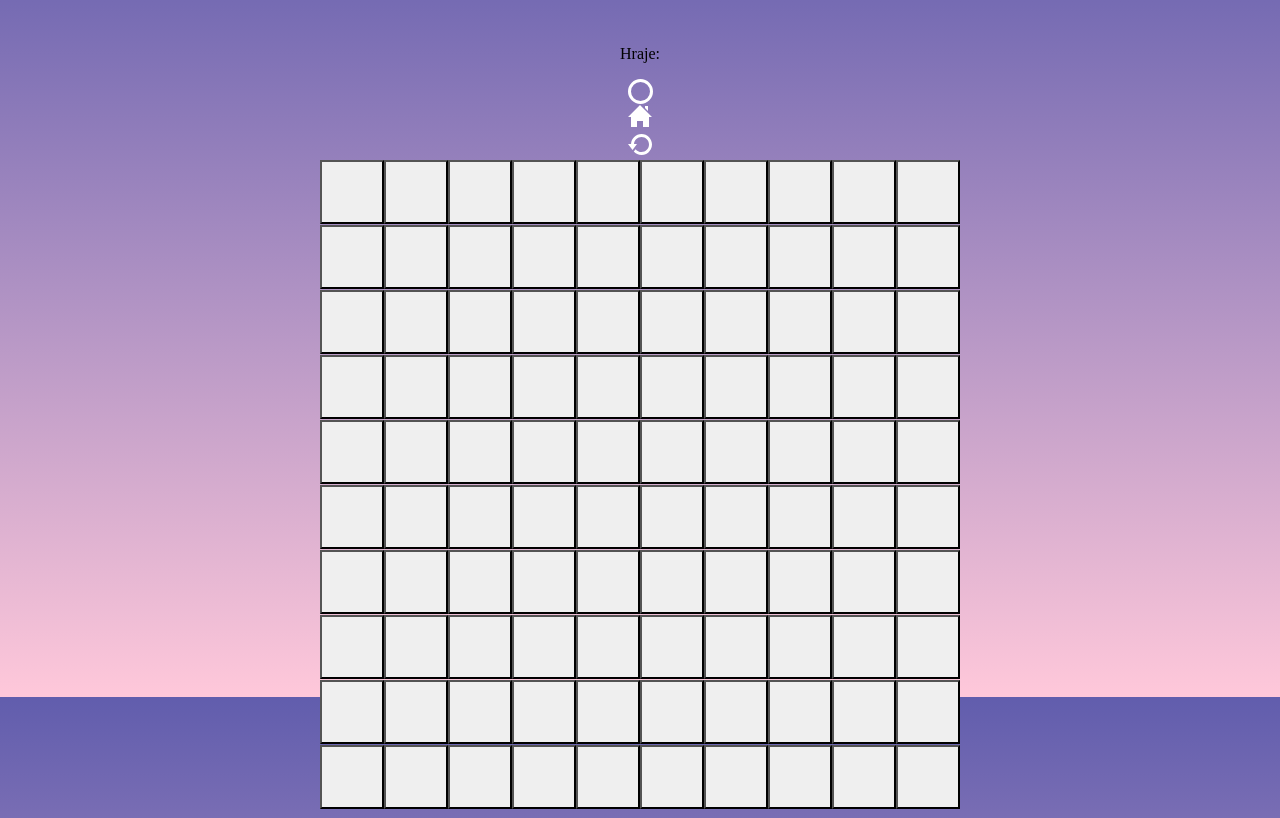
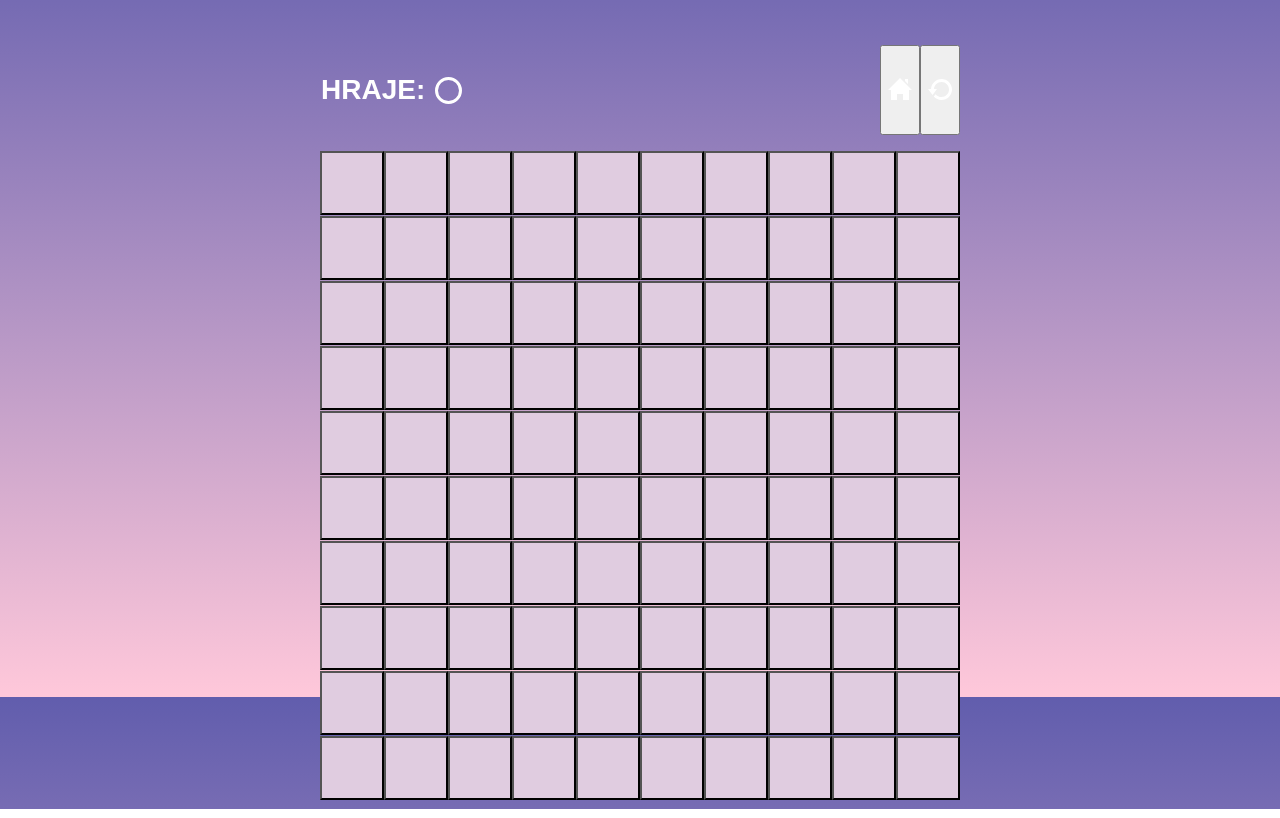
Before and after one commit to Maree13/piskvorky, a plain HTML site: page hra.html in a window 1280 px wide. Shown: the part 103-921 px from the top of the page. Drawn offline with Linux system fonts and the light colour scheme.

Commit message:
added styles to page hra.html

```diff
--- a/hra.html
+++ b/hra.html
@@ -12,22 +12,29 @@
     />
     <title>Hra</title>
 </head>
+
 <body class="body body__game">
+
   <h1 class="title title__game">Piškvorky</h1>
 
-<p>Hraje:</p>
-<div class="buttom__circle"></div>
-
+  <menu class="menu__container">
+      <button class="button__player">
+          <p class="button__title">Hraje:</p>
+          <div class="button__circle"></div>
+      </button>
+      <div class="buttons__ikons">
+          <button class="button__ikon1">
               <a class="button__home" href="index.html"><svg xmlns="http://www.w3.org/2000/svg" width="24" height="24" viewBox="0 0 24 24">\
               <path d="M21 13v10h-6v-6h-6v6h-6v-10h-3l12-12 12 12h-3zm-1-5.907v-5.093h-3v2.093l3 3z" fill="#fff"/>\
               </svg></a>
-
-
+          </button>
+          <button class="button__ikon2">
               <a class="button__game" href="hra.html"><svg xmlns="http://www.w3.org/2000/svg" width="24" height="24" viewBox="0 0 24 24">\
           <path d="M13.5 2c-5.629 0-10.212 4.436-10.475 10h-3.025l4.537 5.917 4.463-5.917h-2.975c.26-3.902 3.508-7 7.475-7 4.136 0 7.5 3.364 7.5 7.5s-3.364 7.5-7.5 7.5c-2.381 0-4.502-1.119-5.876-2.854l-1.847 2.449c1.919 2.088 4.664 3.405 7.723 3.405 5.798 0 10.5-4.702 10.5-10.5s-4.702-10.5-10.5-10.5z" fill="#fff"/>
               </svg></a>
+          </button>
         </div>
-
+  </menu>
 
   <div class="grid__container">
       <div class="grid__item"></grid__item><button class="grid__button"></button></div>
--- a/style.css
+++ b/style.css
@@ -28,17 +28,53 @@ html {
   width: 8vmin;
   height: 8vmin;
   border-radius: 0;
+  background-color: #E0CCE0;
+  cursor: pointer;
+}
+
+.grid__button:focus {
+  background-color: #E6D6E6;
 }
 
 
-.menu__game {}
+.menu__container {
+  display: flex;
+  justify-content: space-between;
+  width: 100%;
+  max-width: 80vmin;
+  /* position: relative; */
+}
 
 
-.buttom__circle {
+.button__player {
+  display: flex;
+  justify-content: flex-start;
+  align-items: center;
+  background-color: transparent;
+  border: none;
+  cursor: pointer;
+  position: relative;
+  left: -45px
+}
+
+.button__player:focus,
+.button__player:hover {
+  background-color: #0197f6;
+}
+
+.button__title {
+  color: #ffffff;
+  font-size: 28px;
+  font-weight: bolder;
+  text-transform: uppercase;
+  padding-right: 10px;
+}
+
+.button__circle {
   /* border: solid 2px white;
   border-radius: 50%; */
-  width: 25px;
-  height: 25px;
+  width: 27px;
+  height: 27px;
   -webkit-border-radius: 25px;
   -moz-border-radius: 25px;
   border-radius: 25px;
@@ -54,6 +90,14 @@ html {
   /* margin-bottom: 10px;
   margin-top: 30px; */
 }
+
+.buttons__ikons {
+  display: flex;
+  flex-basis: 50%;
+  justify-content: flex-end;
+}
+
+
 
 /* MAIN PAGE */
 .body {
```
Lines whose indentation alone changed are shown as unchanged.
